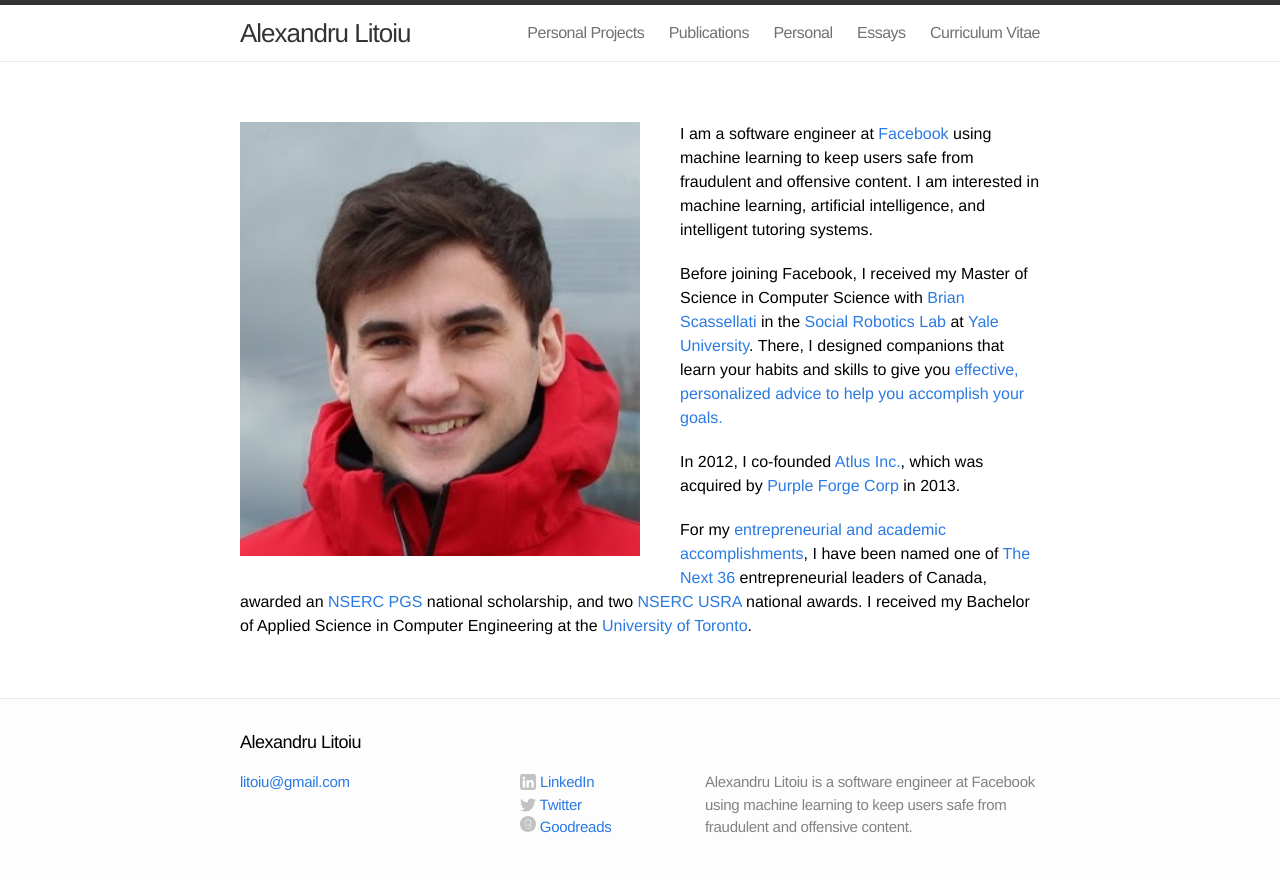
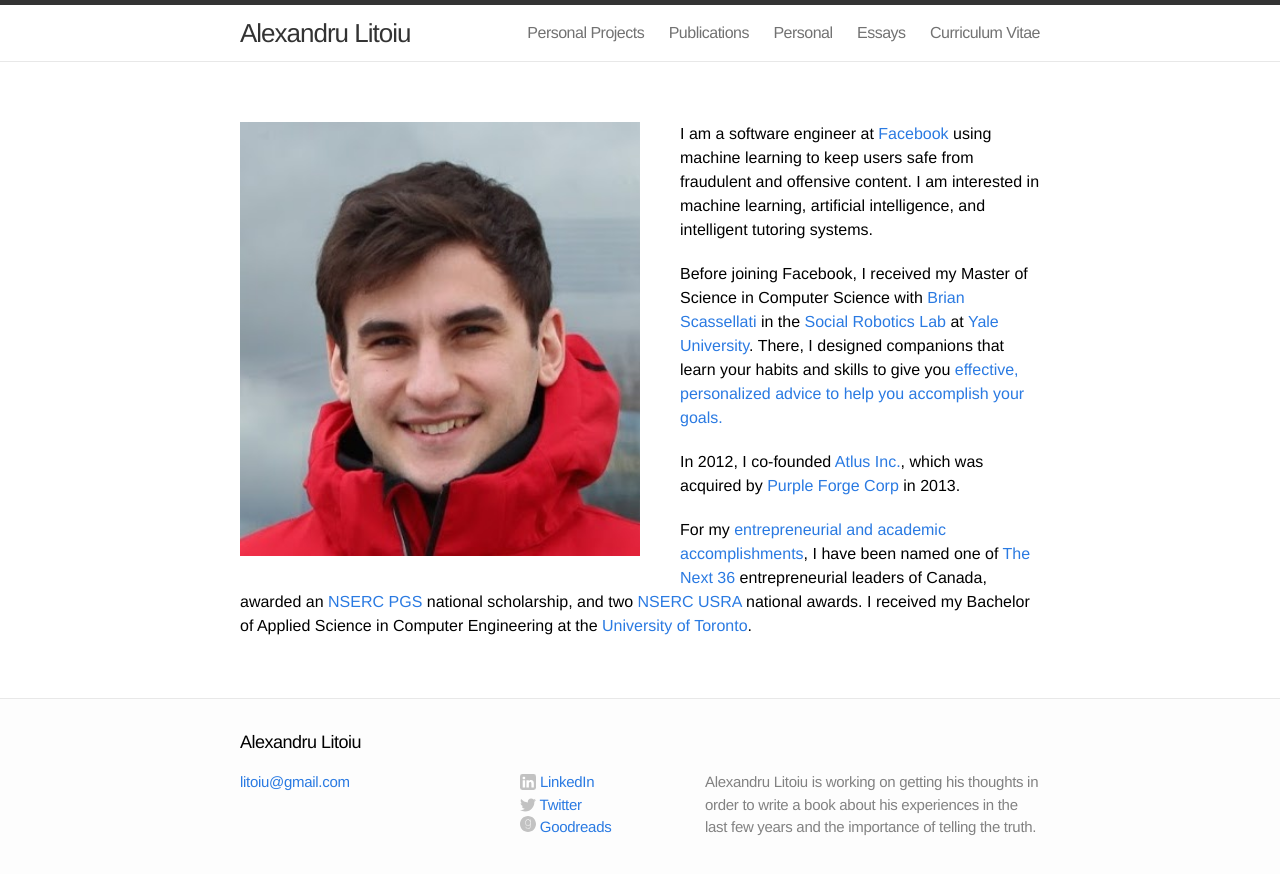
Before and after one commit to alitoiu/alitoiu.github.io, a Jekyll site: the page built from index.md, in a window 1280 px wide. Shown: the top 874 px of the page. Built offline with Jekyll 4.4.1, drawn with Linux system fonts in a browser that asks for light colours.

Commit message:
Changed description to be about writing the book

```diff
--- a/_config.yml
+++ b/_config.yml
@@ -1,7 +1,7 @@
 # Site settings
 title: Alexandru Litoiu
 email: litoiu@gmail.com
-description: "Alexandru Litoiu is a software engineer at Facebook using machine learning to keep users safe from fraudulent and offensive content."
+description: "Alexandru Litoiu is working on getting his thoughts in order to write a book about his experiences in the last few years and the importance of telling the truth."
 baseurl: ""
 url: "http://alitoiu.com"
 twitter_username: alitoiu
```
